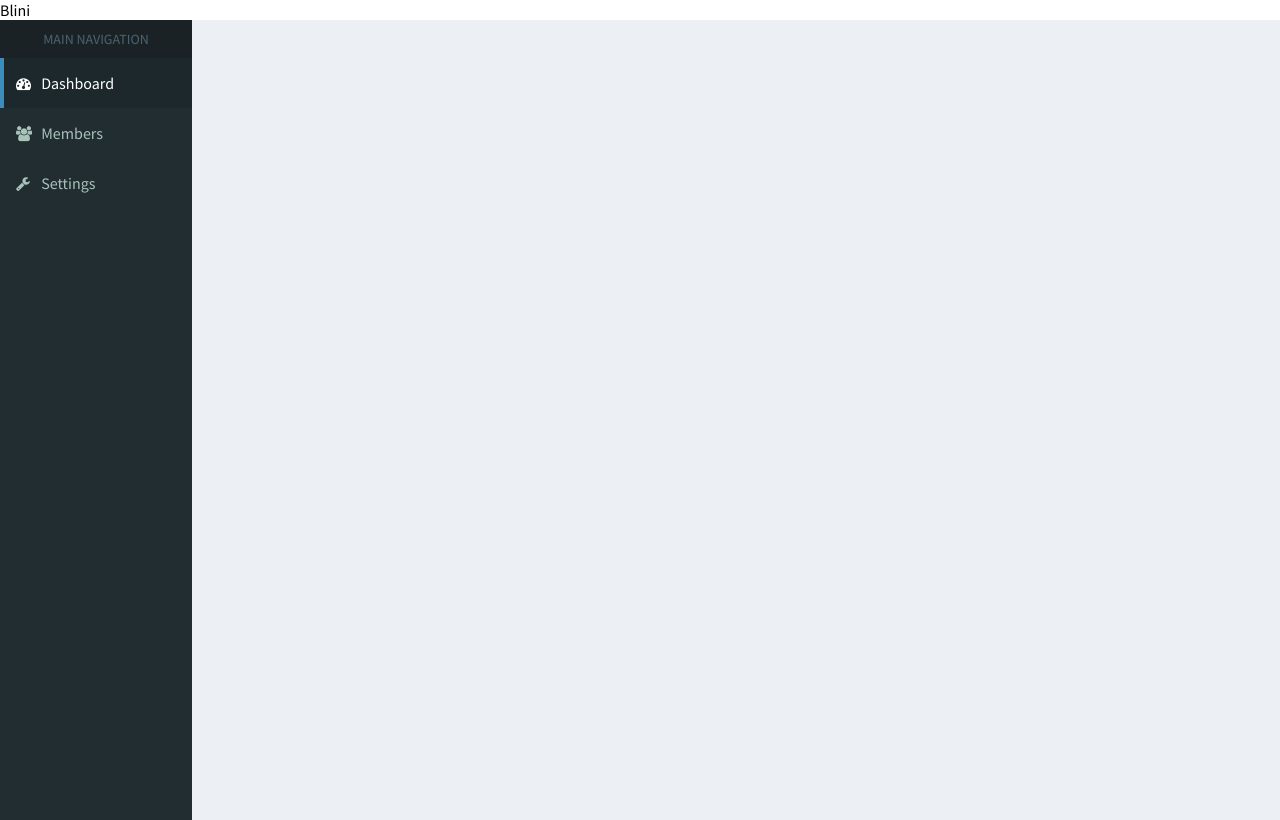
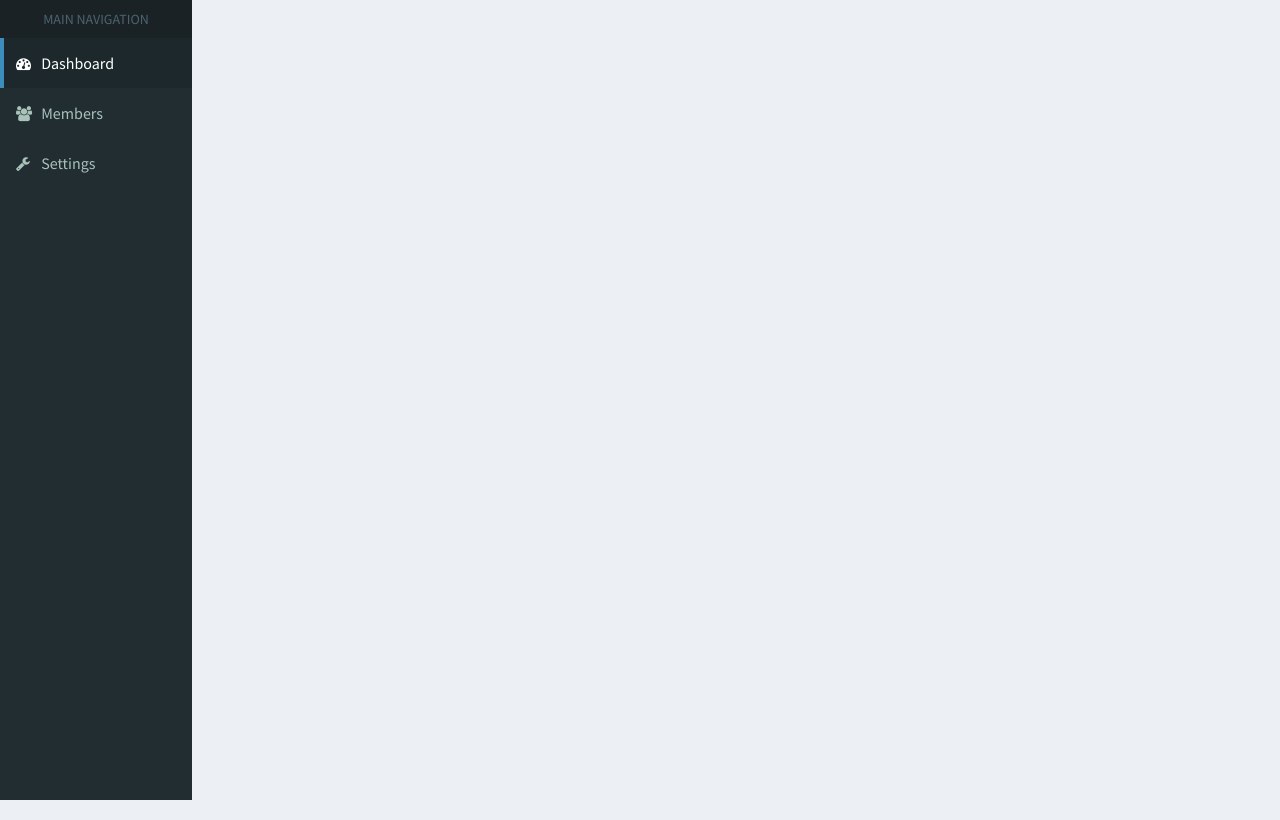
Before and after one commit to blinnagavci/efitness, a PHP site: page / in a window 1280 px wide. Run offline with PHP 8.4, Linux system fonts and the light colour scheme; some libraries are stand-ins or nearby versions.

Commit message:
Ndryshim ne index.php

```diff
--- a/front/index.php
+++ b/front/index.php
@@ -1,4 +1,3 @@
-Blini
 <?php require('parts/header.php'); ?>
 <div class="left-content">
     <div class="main-left">
```
